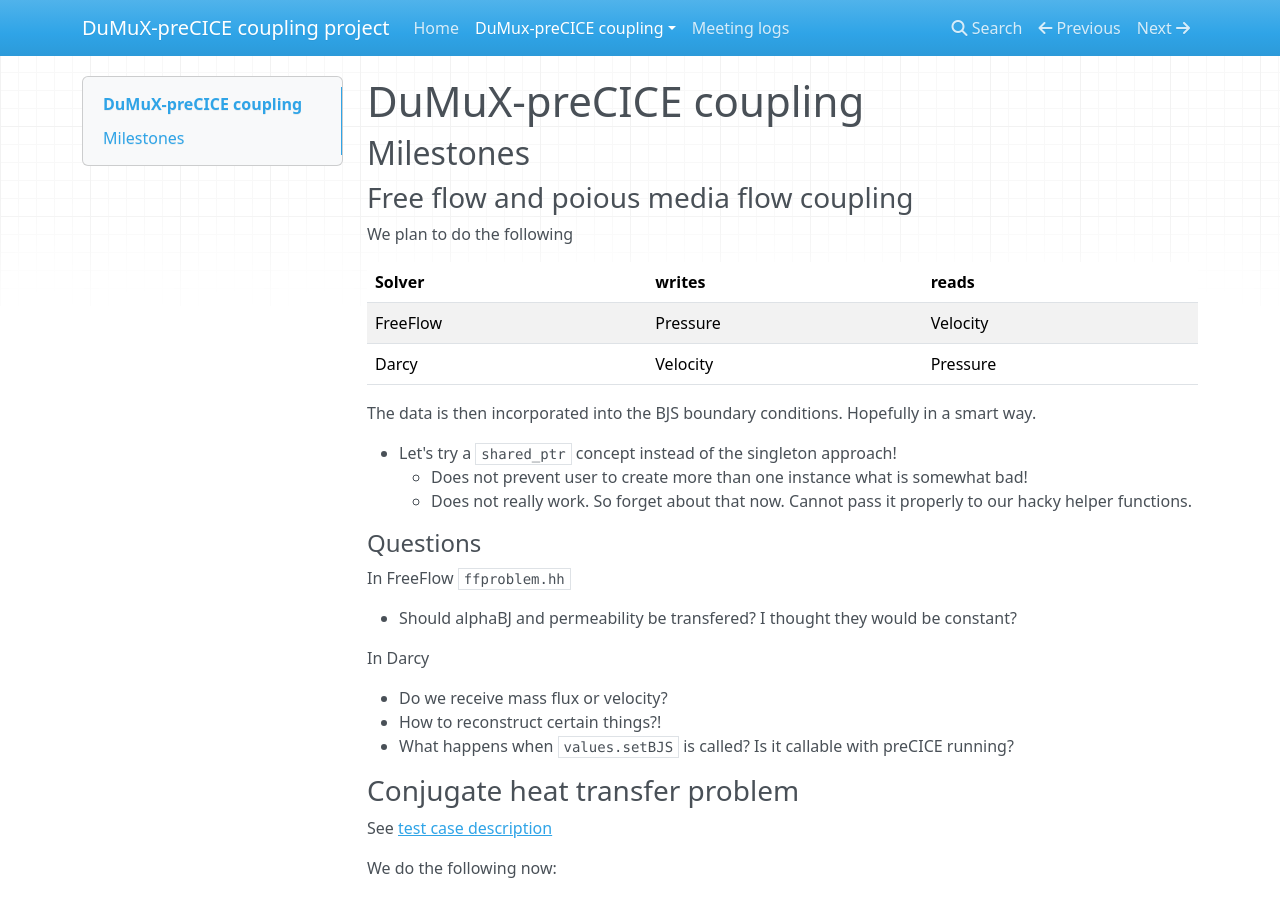
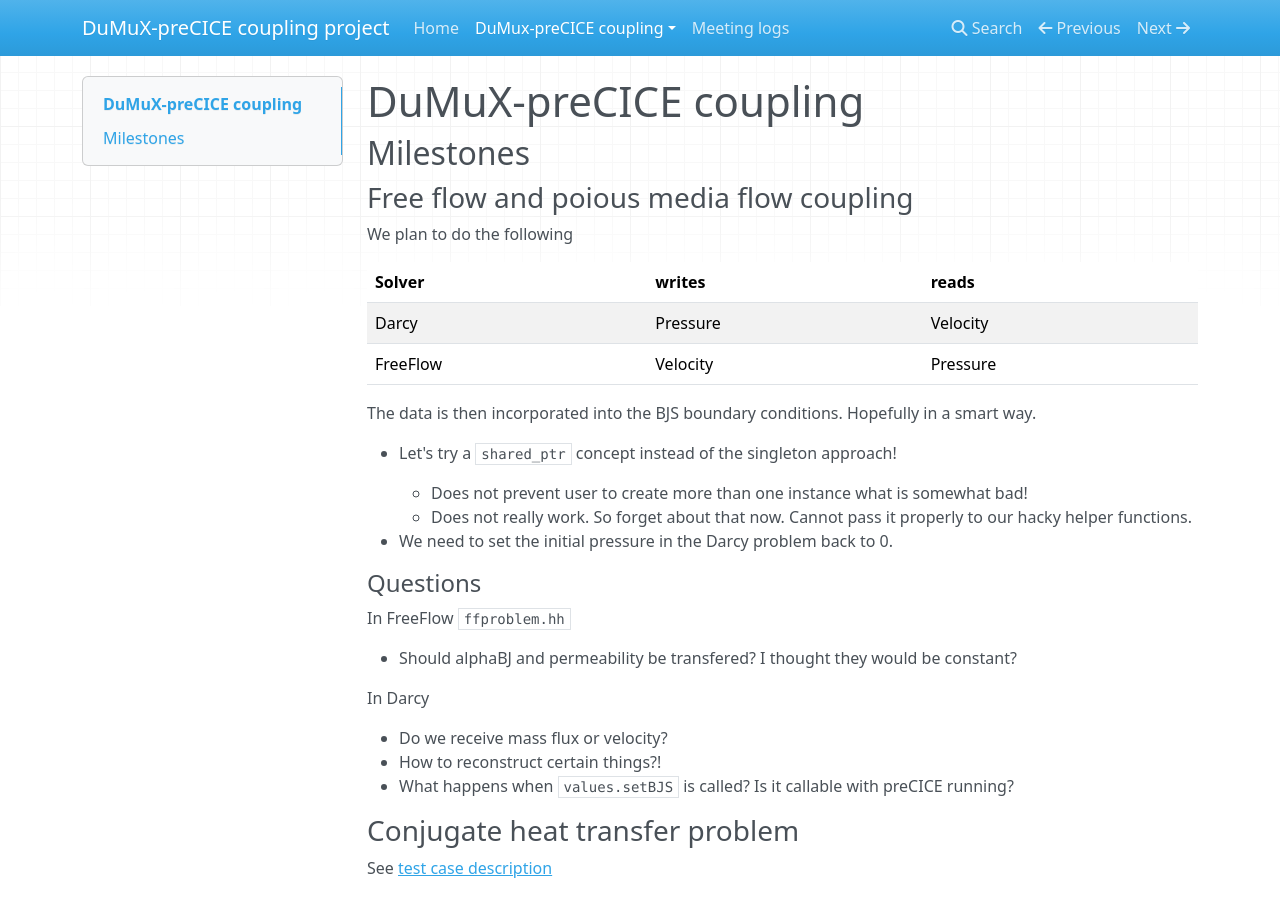
Before and after one commit to precice/dumux-adapter, an MkDocs documentation site: the page built from doc/mkdocs/dumux_precice/docs/dumux_precice_coupling.md, in a window 1280 px wide and 900 px high. Built offline with MkDocs 1.6.1, drawn with Linux system fonts in a browser that asks for light colours; nearby versions of some CDN libraries; old or Windows-style settings are respelled for this version of MkDocs.

Commit message:
update documentation

```diff
--- a/doc/mkdocs/dumux_precice/docs/dumux_precice_coupling.md
+++ b/doc/mkdocs/dumux_precice/docs/dumux_precice_coupling.md
@@ -4,18 +4,22 @@
 
 ### Free flow and poious media flow coupling
 
+
+
 We plan to do the following
 
 | Solver | writes | reads |
 | ------ | ------ | ----- |
-| FreeFlow | Pressure | Velocity |
-| Darcy | Velocity | Pressure |
+| Darcy | Pressure | Velocity |
+| FreeFlow | Velocity | Pressure |
 
 The data is then incorporated into the BJS boundary conditions. Hopefully in a smart way.
 
 - Let's try a `shared_ptr` concept instead of the singleton approach!
     - Does not prevent user to create more than one instance what is somewhat bad!
     - Does not really work. So forget about that now. Cannot pass it properly to our hacky helper functions.
+
+- We need to set the initial pressure in the Darcy problem back to 0.
 
 #### Questions
 
```
